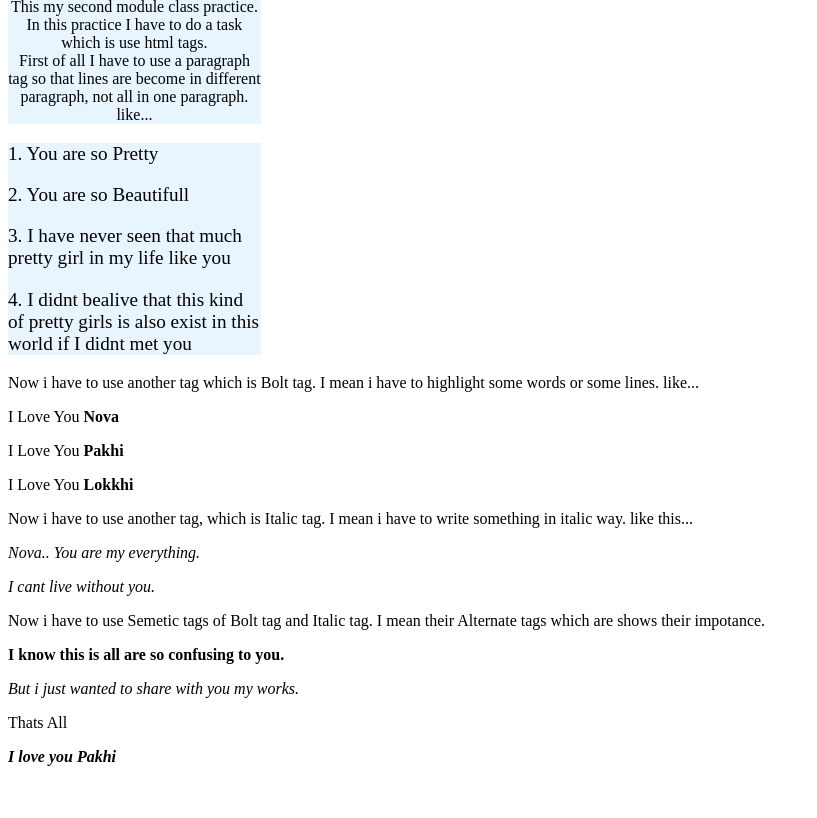
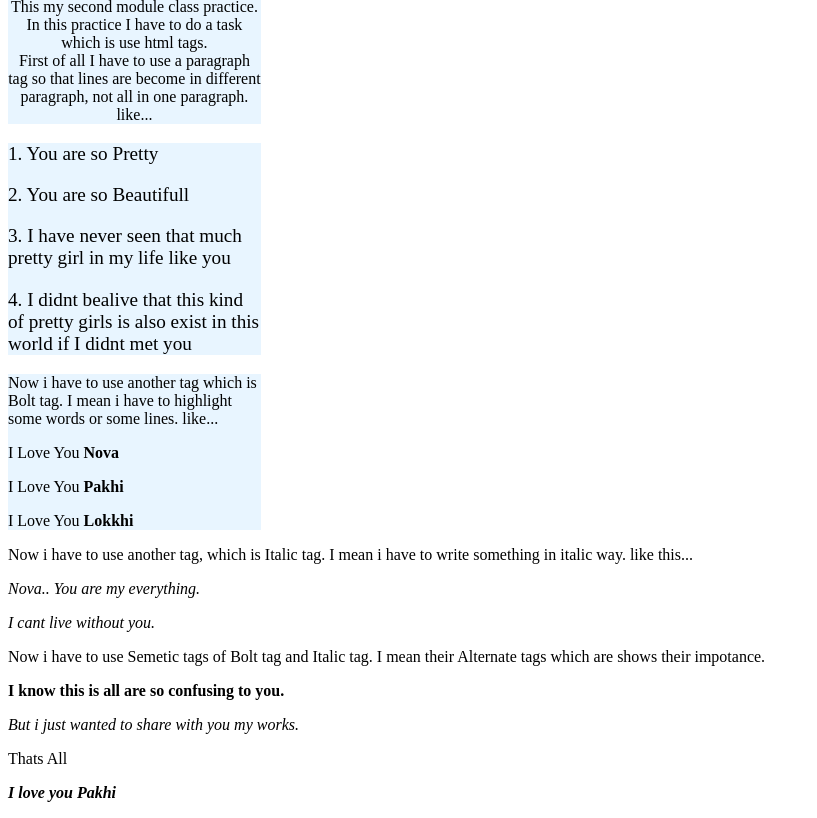
Before and after one commit to Alireja-khan/My-third-github-repo, a plain HTML site: page index.html in a window 1280 px wide. Shown: the part 100-918 px from the top of the page, without its empty margins (0-817 px from the left). Before the commit the page ends 882 px from the top, so only its background shows below. Drawn offline with Linux system fonts and the light colour scheme.

Commit message:
some changes in the class-Note-3

```diff
--- a/index.html
+++ b/index.html
@@ -4,7 +4,7 @@
     <meta charset="UTF-8">
     <meta name="viewport" content="width=device-width, initial-scale=1.0">
     <title>For Pakhi</title>
-    <link rel="stylesheet" href="Style.CSS">
+    <link rel="stylesheet" href="style.css">
 </head>
 <body>
     <head><h1>This is for Nova</h1></head>
@@ -17,7 +17,7 @@
 <p>3. I have never seen that much pretty girl in my life like you</p>
 <p>4. I didnt bealive that this kind of pretty girls is also exist in this world if I didnt met you</p>
     </div>
-    <div>
+    <div class="Note-3">
 <p>Now i have to use another tag which is Bolt tag. I mean i have to highlight some words or some lines. like...</p>
 <p>I Love You <b>Nova</b></p>
 <p>I Love You <b>Pakhi</b></p>
--- a/style.CSS
+++ b/style.CSS
@@ -14,3 +14,6 @@ h1{
     font-size: larger;
     background-color: #e8f5ff; width: 20%;
 }
+.Note-3{
+    background-color: #e8f5ff; width: 20%;
+}
```
